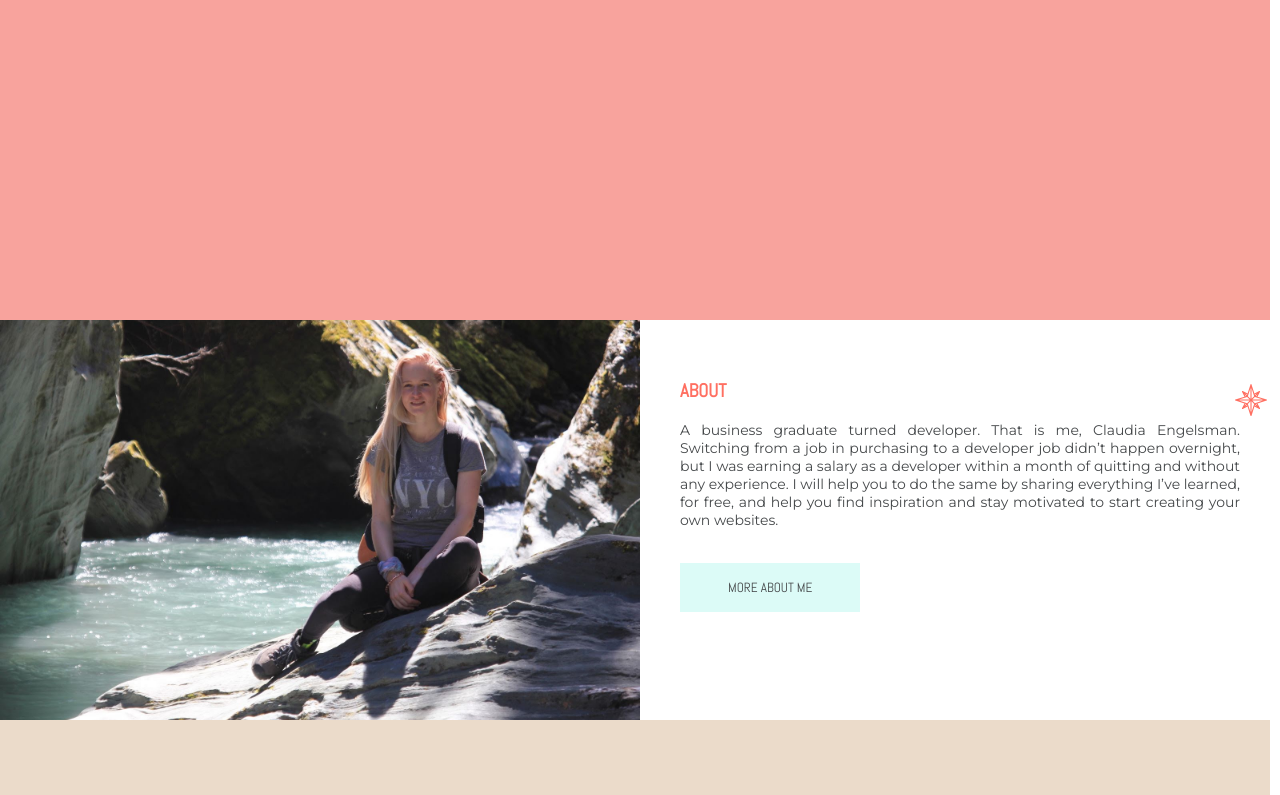
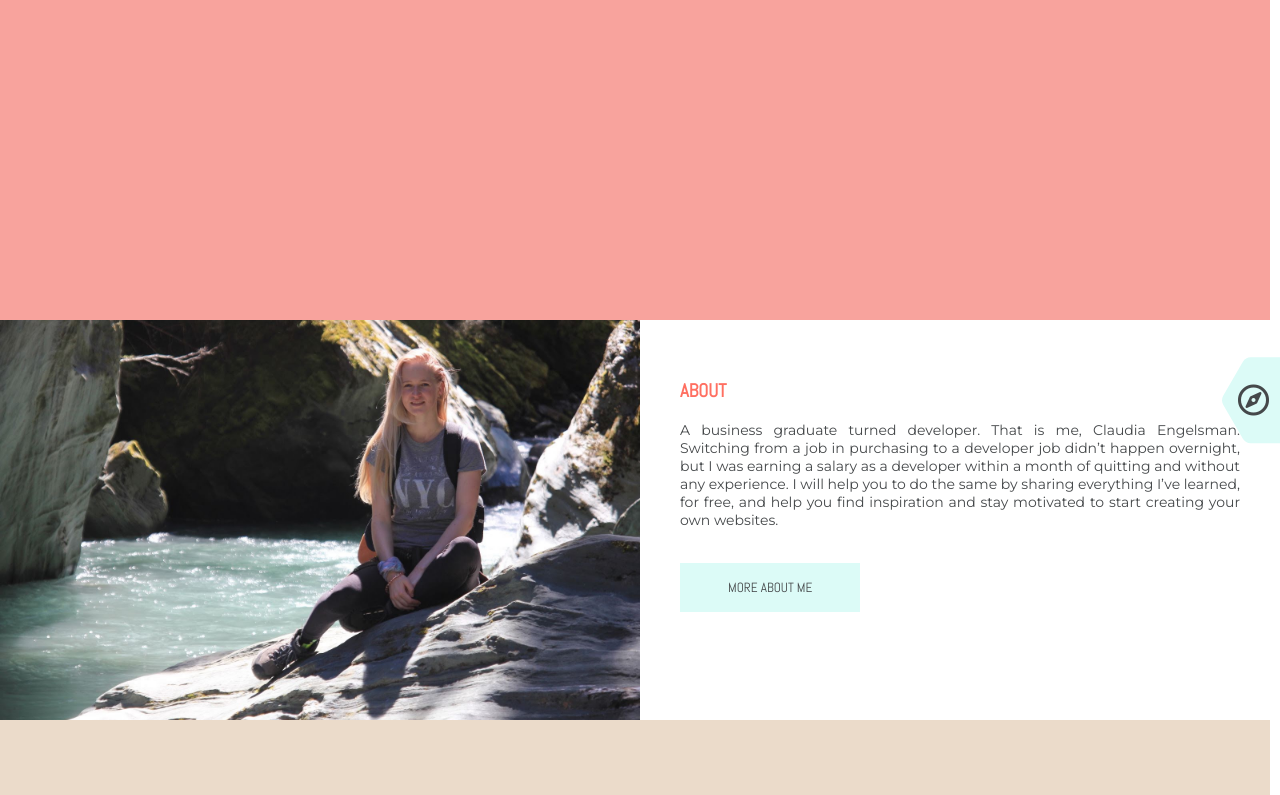
Before and after one commit to Claudia413/supreme-octo-fun, a Vue app: page /#/ in a window 1280 px wide. Shown: the top 795 px of the page. Built offline with nearby package versions, Linux system fonts and the light colour scheme; a web font is replaced by a local one.

Commit message:
Add compas icon with animation on slide and hover, need to fix originpt

```diff
--- a/src/components/MenuSlide.vue
+++ b/src/components/MenuSlide.vue
@@ -2,10 +2,12 @@
 	<transition name="slide-in">
 		<div class="menu-to-slide" :class="menuOpen? 'active' : ''">
 			<div class="menu-button" @click="menuOpen=!menuOpen">
-				<div class="triangle-top"></div>
-				<img src="../assets/Menu-compass.svg" class="menu-icon">
-				<div class="bar"></div>
-				<div class="triangle-bottom"></div>
+				<img
+					src="./../assets/hexagonal.svg"
+					alt="background hexagon for sliding out the menu"
+					class="hex"
+				>
+				<i class="far fa-compass menu-icon"></i>
 			</div>
 			<div class="menu-list">
 				<a href="#">Home</a>
@@ -53,37 +55,43 @@ export default {
 		top: 0;
 		bottom: 0;
 		transition: right 0.5s ease;
+		.menu-button {
+			.menu-icon {
+				transition: left 0.5s ease;
+				left: 32px;
+				&:hover {
+				transform: rotate(180deg);
+				transform-origin: 50% 50%;
+				transition: transform 5s;
+			}
+			}
+		}
 	}
 	.menu-button {
 		grid-area: menu-button;
 		display: flex;
 		flex-direction: column;
 		position: relative;
-		.triangle-top {
-			width: 0;
-			height: 0;
-			border-bottom: 47.5px solid white;
-			border-left: 48px solid transparent;
-		}
-		.triangle-bottom {
-			width: 0;
-			height: 0;
-			border-top: 47.5px solid white;
-			border-left: 48px solid transparent;
-		}
-		.bar {
-			width: 48px;
-			height: 1px;
-			background-color: white;
+		.hex {
+			height: 96px;
+			position: absolute;
 		}
 		.menu-icon {
 			position: absolute;
-			right: 2px;
-			left: 12px;
+			right: 0;
+			left: 16px;
 			top: 0;
 			bottom: 0;
 			height: 32px;
 			margin: auto;
+			font-size: 32px;
+			color: $text-color;
+			transition: left 0.5s ease;
+			&:hover {
+				transform: rotate(180deg);
+				transform-origin: 50% 50%;
+				transition: transform 5s;
+			}
 		}
 	}
 }
@@ -94,6 +102,7 @@ export default {
 	background-color: white;
 	align-items: center;
 	padding: 20px;
+	// box-shadow: -2px 0 5px rgba(128, 128, 128, 0.35);
 	a {
 		text-decoration: none;
 		color: inherit;
--- a/src/views/Home.vue
+++ b/src/views/Home.vue
@@ -1,7 +1,7 @@
 <template>
 	<div class="home">
 		<HeaderAnimation class="headeranimation"/>
-		<MenuSlide class="menu-slide"/>
+		<MenuSlide/>
 		<img
 			alt="Claudia Engelsman, developer who will teach you how to code a website"
 			src="../assets/Claudia.jpg"
```
Also changed, not shown: src/assets/hexagonal.svg (added).
